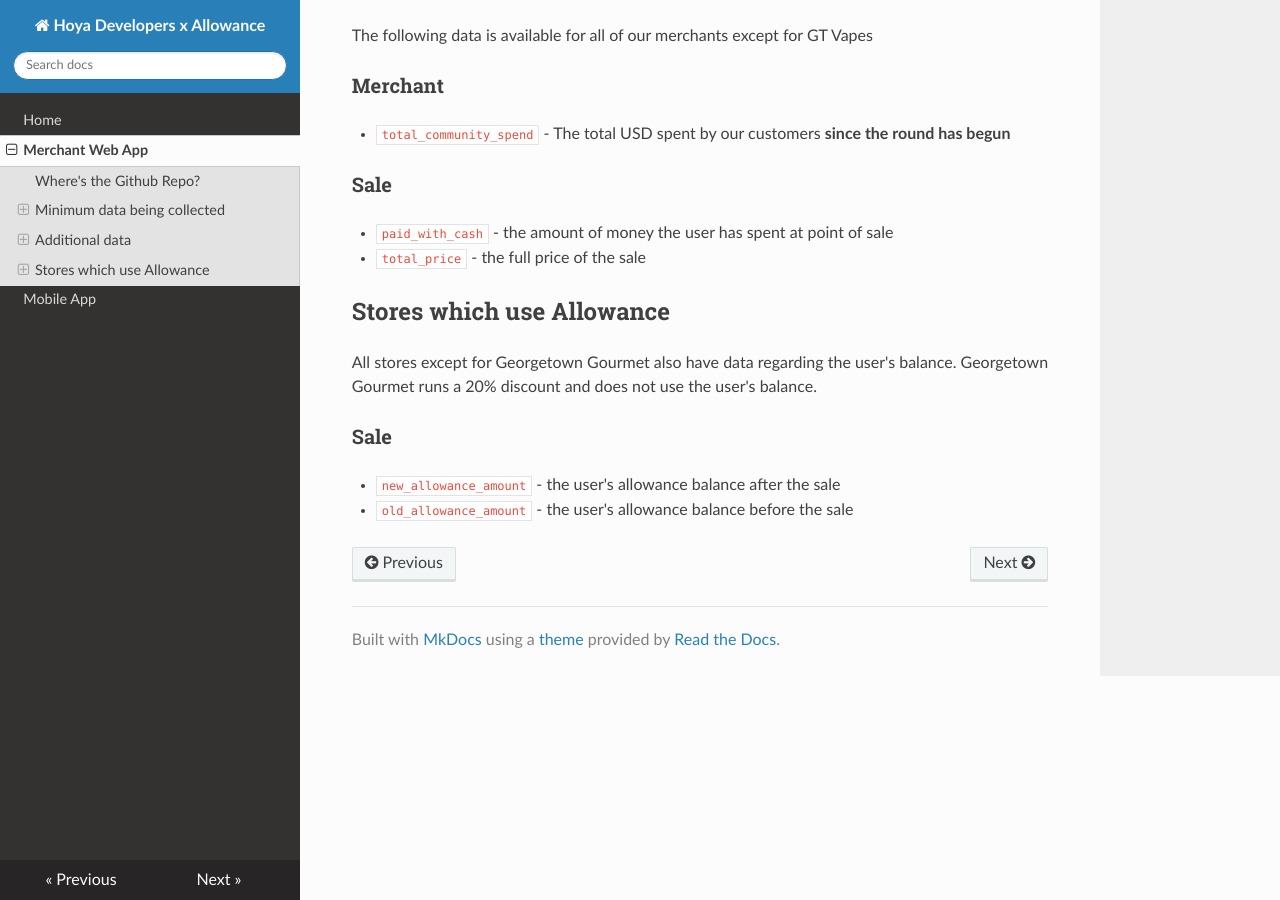
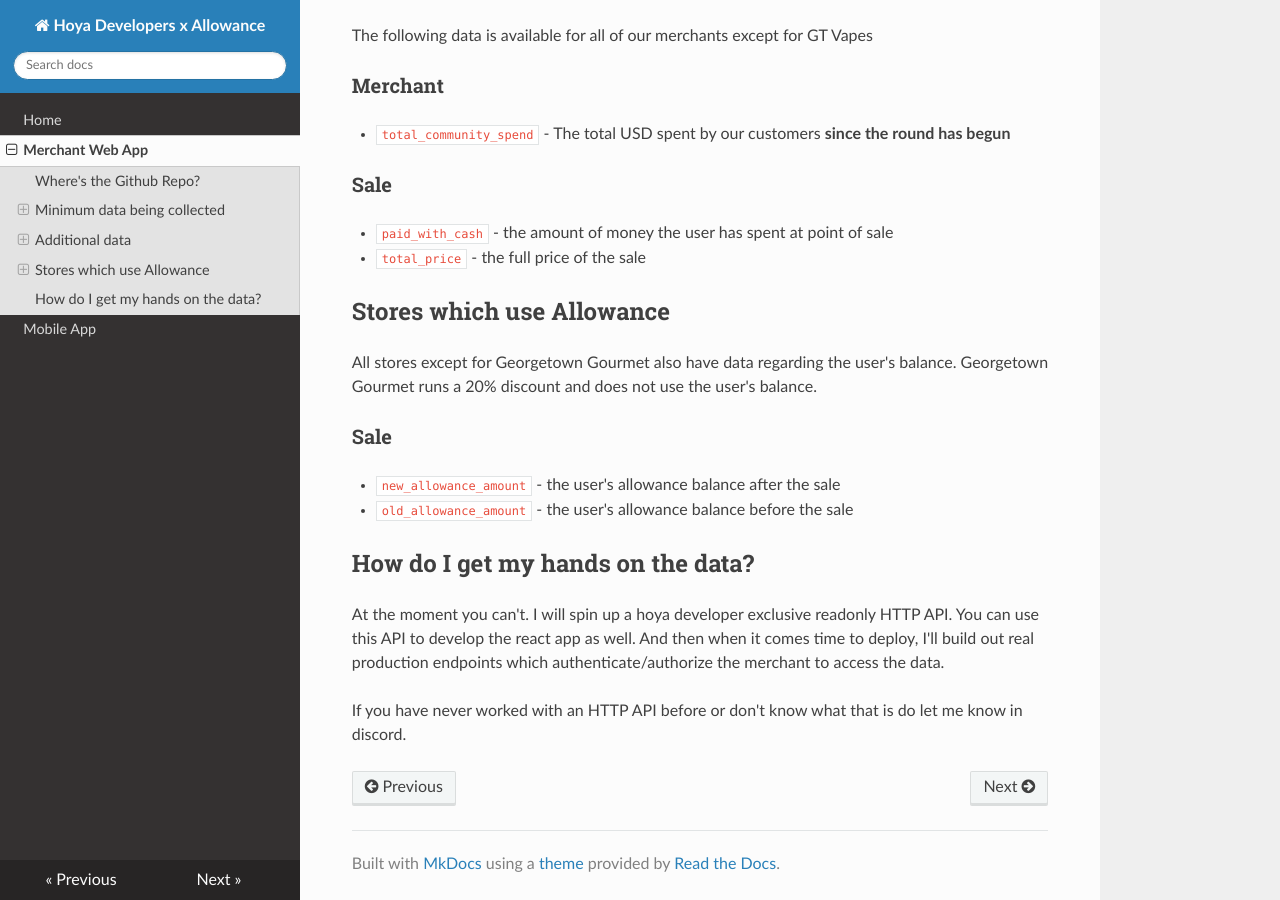
Before and after one commit to PontisDigital/hoya-docs, an MkDocs documentation site: the page built from docs/webapp.md, in a window 1280 px wide and 900 px high, scrolled down 1211 px. Built offline with MkDocs 1.6.1, drawn with Linux system fonts in a browser that asks for light colours; nearby versions of some CDN libraries.

Commit message:
how to get hands on the data

```diff
--- a/docs/webapp.md
+++ b/docs/webapp.md
@@ -50,3 +50,10 @@ Georgetown Gourmet runs a 20% discount and does not use the user's balance.
 ### Sale
 * `new_allowance_amount` - the user's allowance balance after the sale
 * `old_allowance_amount` - the user's allowance balance before the sale
+
+## How do I get my hands on the data?
+At the moment you can't. I will spin up a hoya developer exclusive readonly HTTP API.
+You can use this API to develop the react app as well. And then when it comes time to deploy, I'll
+build out real production endpoints which authenticate/authorize the merchant to access the data.
+
+If you have never worked with an HTTP API before or don't know what that is do let me know in discord.
```
